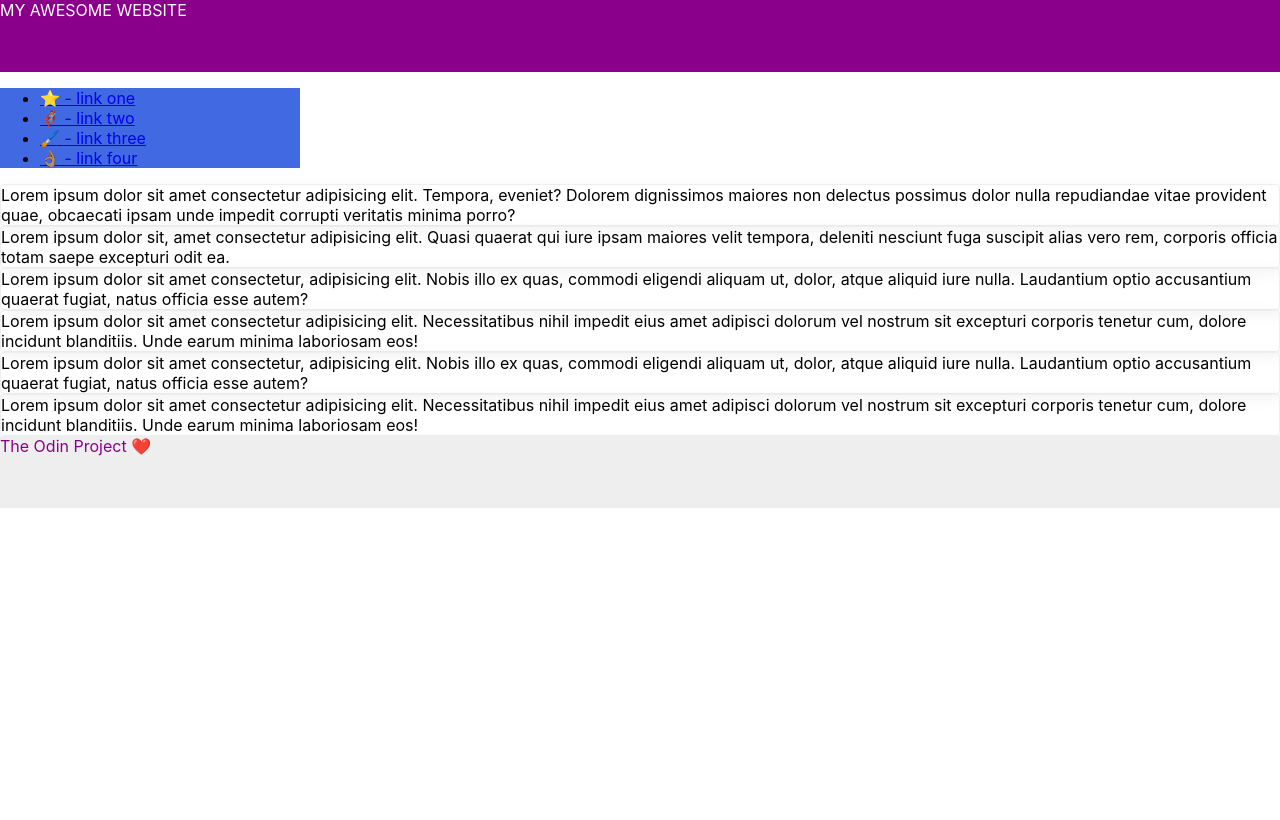
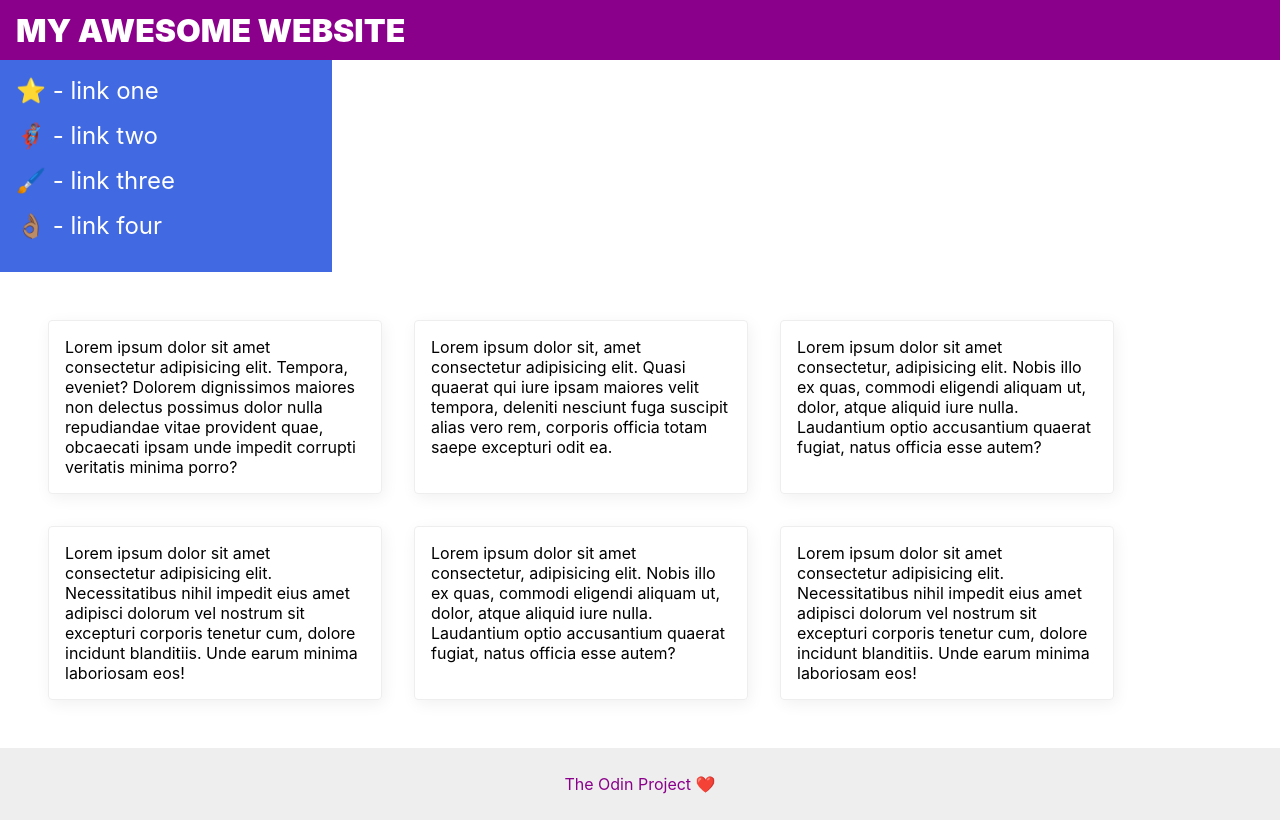
Before and after one commit to susakovich/TheOdinProject, a plain HTML site: page repos/css-exercises/flex/07-flex-layout-2/index.html in a window 1280 px wide. Drawn offline with Linux system fonts and the light colour scheme.

Commit message:
Complete Challenge

```diff
--- a/repos/css-exercises/flex/07-flex-layout-2/index.html
+++ b/repos/css-exercises/flex/07-flex-layout-2/index.html
@@ -1,17 +1,15 @@
 <!DOCTYPE html>
 <html lang="en">
   <head>
-    <meta charset="UTF-8">
-    <meta http-equiv="X-UA-Compatible" content="IE=edge">
-    <meta name="viewport" content="width=device-width, initial-scale=1.0">
+    <meta charset="UTF-8" />
+    <meta http-equiv="X-UA-Compatible" content="IE=edge" />
+    <meta name="viewport" content="width=device-width, initial-scale=1.0" />
     <title>The Holy Grail</title>
-    <link rel="stylesheet" href="style.css">
+    <link rel="stylesheet" href="style.css" />
   </head>
   <body>
-    <div class="header">
-      MY AWESOME WEBSITE
-    </div>
-
+    <div class="header">MY AWESOME WEBSITE</div>
+    <div class="body">
       <div class="sidebar">
         <ul>
           <li><a href="#">⭐ - link one</a></li>
@@ -20,16 +18,43 @@
           <li><a href="#">👌🏽 - link four</a></li>
         </ul>
       </div>
+    </div>
+    <div class="container">
+      <div class="card">
+        Lorem ipsum dolor sit amet consectetur adipisicing elit. Tempora,
+        eveniet? Dolorem dignissimos maiores non delectus possimus dolor nulla
+        repudiandae vitae provident quae, obcaecati ipsam unde impedit corrupti
+        veritatis minima porro?
+      </div>
+      <div class="card">
+        Lorem ipsum dolor sit, amet consectetur adipisicing elit. Quasi quaerat
+        qui iure ipsam maiores velit tempora, deleniti nesciunt fuga suscipit
+        alias vero rem, corporis officia totam saepe excepturi odit ea.
+      </div>
+      <div class="card">
+        Lorem ipsum dolor sit amet consectetur, adipisicing elit. Nobis illo ex
+        quas, commodi eligendi aliquam ut, dolor, atque aliquid iure nulla.
+        Laudantium optio accusantium quaerat fugiat, natus officia esse autem?
+      </div>
+      <div class="card">
+        Lorem ipsum dolor sit amet consectetur adipisicing elit. Necessitatibus
+        nihil impedit eius amet adipisci dolorum vel nostrum sit excepturi
+        corporis tenetur cum, dolore incidunt blanditiis. Unde earum minima
+        laboriosam eos!
+      </div>
+      <div class="card">
+        Lorem ipsum dolor sit amet consectetur, adipisicing elit. Nobis illo ex
+        quas, commodi eligendi aliquam ut, dolor, atque aliquid iure nulla.
+        Laudantium optio accusantium quaerat fugiat, natus officia esse autem?
+      </div>
+      <div class="card">
+        Lorem ipsum dolor sit amet consectetur adipisicing elit. Necessitatibus
+        nihil impedit eius amet adipisci dolorum vel nostrum sit excepturi
+        corporis tenetur cum, dolore incidunt blanditiis. Unde earum minima
+        laboriosam eos!
+      </div>
+    </div>
 
-    <div class="card">Lorem ipsum dolor sit amet consectetur adipisicing elit. Tempora, eveniet? Dolorem dignissimos maiores non delectus possimus dolor nulla repudiandae vitae provident quae, obcaecati ipsam unde impedit corrupti veritatis minima porro?</div>
-    <div class="card">Lorem ipsum dolor sit, amet consectetur adipisicing elit. Quasi quaerat qui iure ipsam maiores velit tempora, deleniti nesciunt fuga suscipit alias vero rem, corporis officia totam saepe excepturi odit ea.</div>
-    <div class="card">Lorem ipsum dolor sit amet consectetur, adipisicing elit. Nobis illo ex quas, commodi eligendi aliquam ut, dolor, atque aliquid iure nulla. Laudantium optio accusantium quaerat fugiat, natus officia esse autem?</div>
-    <div class="card">Lorem ipsum dolor sit amet consectetur adipisicing elit. Necessitatibus nihil impedit eius amet adipisci dolorum vel nostrum sit excepturi corporis tenetur cum, dolore incidunt blanditiis. Unde earum minima laboriosam eos!</div>
-    <div class="card">Lorem ipsum dolor sit amet consectetur, adipisicing elit. Nobis illo ex quas, commodi eligendi aliquam ut, dolor, atque aliquid iure nulla. Laudantium optio accusantium quaerat fugiat, natus officia esse autem?</div>
-    <div class="card">Lorem ipsum dolor sit amet consectetur adipisicing elit. Necessitatibus nihil impedit eius amet adipisci dolorum vel nostrum sit excepturi corporis tenetur cum, dolore incidunt blanditiis. Unde earum minima laboriosam eos!</div>
-
-    <div class="footer">
-      The Odin Project ❤️
-    </div>
+    <div class="footer">The Odin Project ❤️</div>
   </body>
 </html>
--- a/repos/css-exercises/flex/07-flex-layout-2/style.css
+++ b/repos/css-exercises/flex/07-flex-layout-2/style.css
@@ -1,28 +1,72 @@
 body {
-  font-family: -apple-system, BlinkMacSystemFont, 'Segoe UI', Roboto, Oxygen, Ubuntu, Cantarell, 'Open Sans', 'Helvetica Neue', sans-serif;
+  font-family: -apple-system, BlinkMacSystemFont, "Segoe UI", Roboto, Oxygen,
+    Ubuntu, Cantarell, "Open Sans", "Helvetica Neue", sans-serif;
   margin: 0;
   min-height: 100vh;
+  display: flex;
+  flex-direction: column;
 }
 
 .header {
-  height: 72px;
+  height: 40px;
   background: darkmagenta;
   color: white;
+  display: flex;
+  align-items: center;
+  padding: 10px 16px;
+  font-size: 32px;
+  font-weight: 900;
 }
 
 .footer {
   height: 72px;
   background: #eee;
   color: darkmagenta;
+  display: flex;
+  align-items: center;
+  justify-content: center;
 }
 
 .sidebar {
+  display: flex;
   width: 300px;
   background: royalblue;
+  flex-shrink: 0;
+  padding: 16px;
+}
+
+ul {
+  list-style-type: none;
+  margin: 0;
+  padding: 0;
+}
+
+li {
+  margin-bottom: 16px;
+}
+
+a {
+  color: white;
+  text-decoration: none;
+  font-size: 24px;
 }
 
 .card {
   border: 1px solid #eee;
-  box-shadow: 2px 4px 16px rgba(0,0,0,.06);
+  box-shadow: 2px 4px 16px rgba(0, 0, 0, 0.06);
   border-radius: 4px;
+  padding: 16px;
+  margin: 16px;
+  width: 300px;
 }
+
+.container {
+  padding: 32px;
+  display: flex;
+  flex-wrap: wrap;
+}
+
+.body {
+  display: flex;
+  flex: 1;
+}
```
Lines whose indentation alone changed are shown as unchanged.
